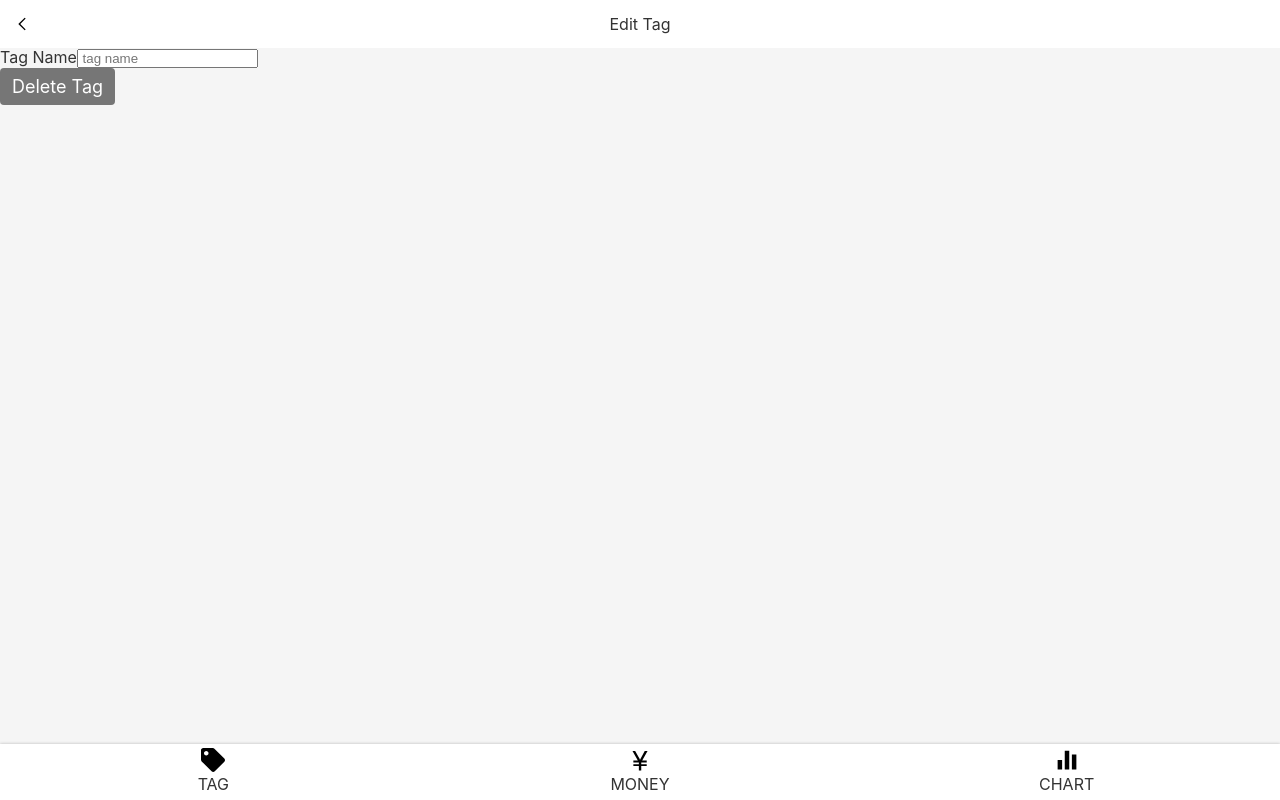
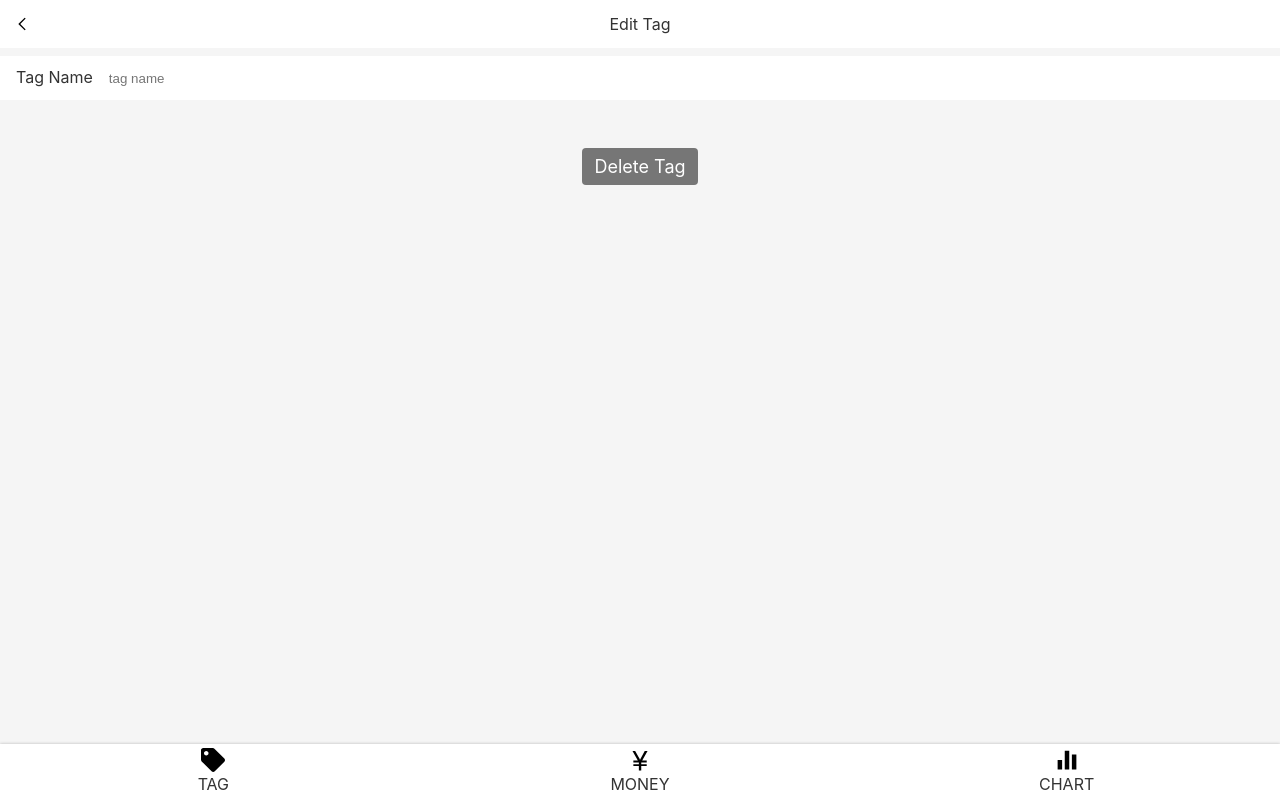
Before and after one commit to ST2020wa/bookkeeping-2, a React app: page /#/tags/1 in a window 1280 px wide. Built offline with nearby package versions, Linux system fonts and the light colour scheme.

Commit message:
Tag.tsx pattern

```diff
--- /dev/null
+++ b/src/components/Center.tsx
@@ -0,0 +1,10 @@
+import styled from 'styled-components';
+
+const Center = styled.div`
+  display: flex;
+  justify-content: center;
+  align-items: center;
+  flex-direction: column;
+`;
+
+export {Center}
--- a/src/components/Input.tsx
+++ b/src/components/Input.tsx
@@ -8,7 +8,7 @@ const Label = styled.label`
     > input {
       display:block;
       width: 100%;
-      height: 72px;
+      height: 44px;
       background: none;
       border: none;
     }
--- /dev/null
+++ b/src/components/Space.tsx
@@ -0,0 +1,7 @@
+import styled from 'styled-components';
+
+const Space = styled.div`
+  height: 16px
+`
+
+export {Space}
--- a/src/views/Money/NoteSection.tsx
+++ b/src/views/Money/NoteSection.tsx
@@ -4,7 +4,7 @@ import {Input} from '../../components/Input';
 
 const Wrapper = styled.section`
   background: #f5f5f5;
-  padding: 0 16px;
+  padding: 14px 16px;
   font-size: 14px;
 `;
 
@@ -19,7 +19,8 @@ const NoteSection: React.FC<Props> = (props) => {
         };
     return (
         <Wrapper>
-            <Input label="Notes" type="text" value={note} onChange={onChange}>
+            <Input label="Notes" type="text" value={note} onChange={onChange}
+            placeholder="please type note">
 
             </Input>
         </Wrapper>
--- a/src/views/Tag.tsx
+++ b/src/views/Tag.tsx
@@ -5,6 +5,9 @@ import Layout from 'components/Layout';
 import Icon from 'components/icon';
 import {Button} from 'components/Button';
 import styled from 'styled-components';
+import {Input} from '../components/Input';
+import {Center} from '../components/Center';
+import {Space} from '../components/Space';
 
 type Params = {
     id: string
@@ -17,6 +20,12 @@ const Topbar = styled.header`
   padding: 14px;
   background: #ffffff;
 `
+const InputWrapper = styled.div`
+  background: #ffffff;
+  padding: 0 16px;
+  margin-top: 8px;
+`
+
 const Tag: React.FC = (props) => {
     const {findTag} = useTags()
     let { id } = useParams<Params>();
@@ -28,15 +37,15 @@ const Tag: React.FC = (props) => {
                 <span>Edit Tag</span>
                 <Icon />
             </Topbar>
-            <div>
-                <label>
-                    <span>Tag Name</span>
-                    <input type="text" placeholder=" tag name" />
-                </label>
-            </div>
-            <div>
+            <InputWrapper>
+                <Input label="Tag Name" type="text" placeholder="tag name" />
+            </InputWrapper>
+            <Center>
+                <Space />
+                <Space />
+                <Space />
                 <Button>Delete Tag</Button>
-            </div>
+            </ Center>
         </Layout>
     )
 }
--- a/src/views/Tags.tsx
+++ b/src/views/Tags.tsx
@@ -5,6 +5,8 @@ import styled from 'styled-components';
 import Icon from 'components/icon';
 import {Link} from 'react-router-dom';
 import {Button} from 'components/Button';
+import {Center} from '../components/Center';
+import {Space} from '../components/Space';
 
 const TagList = styled.ol`
   font-size: 16px;
@@ -22,19 +24,6 @@ const TagList = styled.ol`
     }
   }
 `;
-
-
-
-const Center = styled.div`
-  display: flex;
-  justify-content: center;
-  align-items: center;
-  flex-direction: column;
-`;
-
-const Space = styled.div`
-  height: 16px
-`
 
 function Tags() {
     const {tags} = useTags()  //  useState
```
